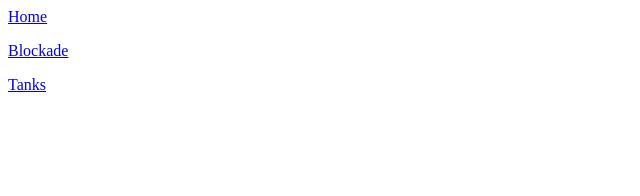
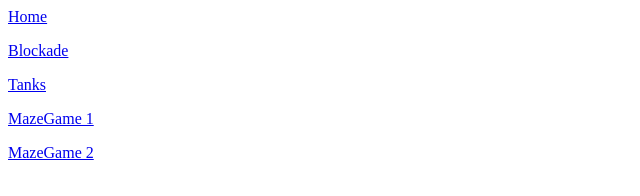
Before and after one commit to iconium9000/GerneralJS, a website: page client/fake_client/index.html in a window 1280 px wide. Shown: the whole page, without its empty margins (0-640 px from the left). Drawn offline with Linux system fonts and the light colour scheme.

Commit message:
Update client/fake_client/index.html

```diff
--- a/client/fake_client/index.html
+++ b/client/fake_client/index.html
@@ -3,6 +3,8 @@
   <p><a href="http://technofuzz.iconium9000.com:3000">Home</a></p>
   <p><a href="http://technofuzz.iconium9000.com:3001">Blockade</a></p>
   <p><a href="http://technofuzz.iconium9000.com:3002">Tanks</a></p>
+  <p><a href="https://iconium9000.github.io/mazeGame/">MazeGame 1</a></p>
+  <p><a href="https://iconium9000.github.io/3dMazeGame/">MazeGame 2</a></p>
   <!-- <p><a href="http://iconium9000.com:3003">iconium9000.com:3003</a></p>
   <p><a href="http://iconium9000.com:3004">iconium9000.com:3004</a></p>
   <p><a href="http://iconium9000.com:3005">iconium9000.com:3005</a></p>
```
